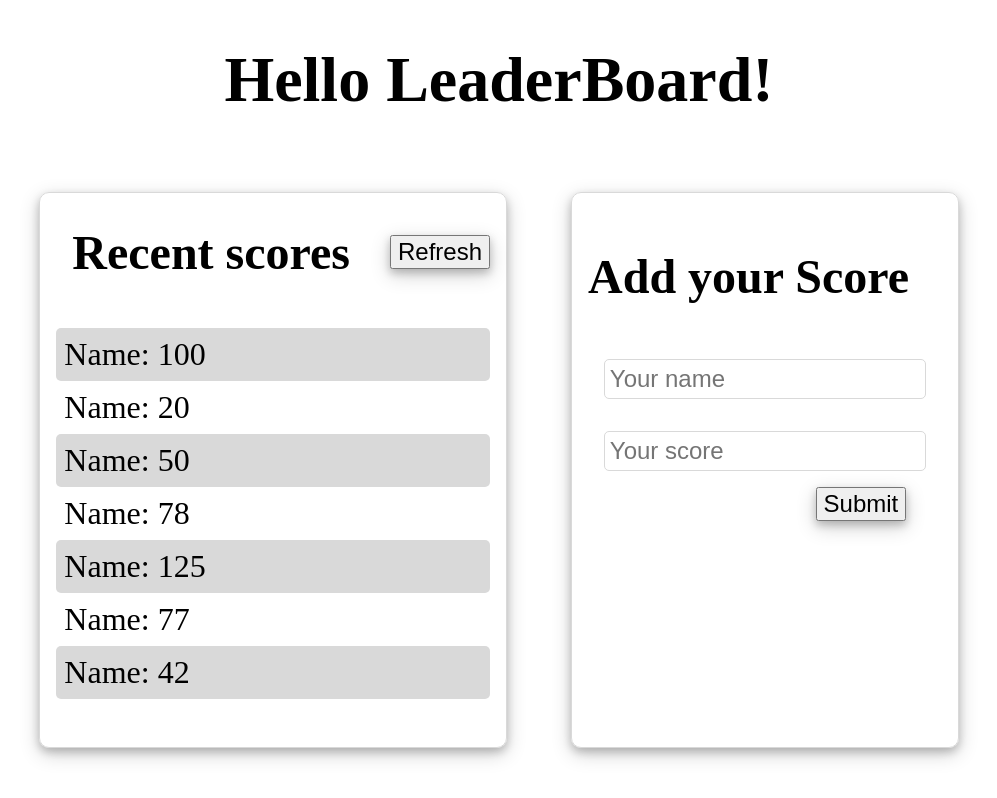
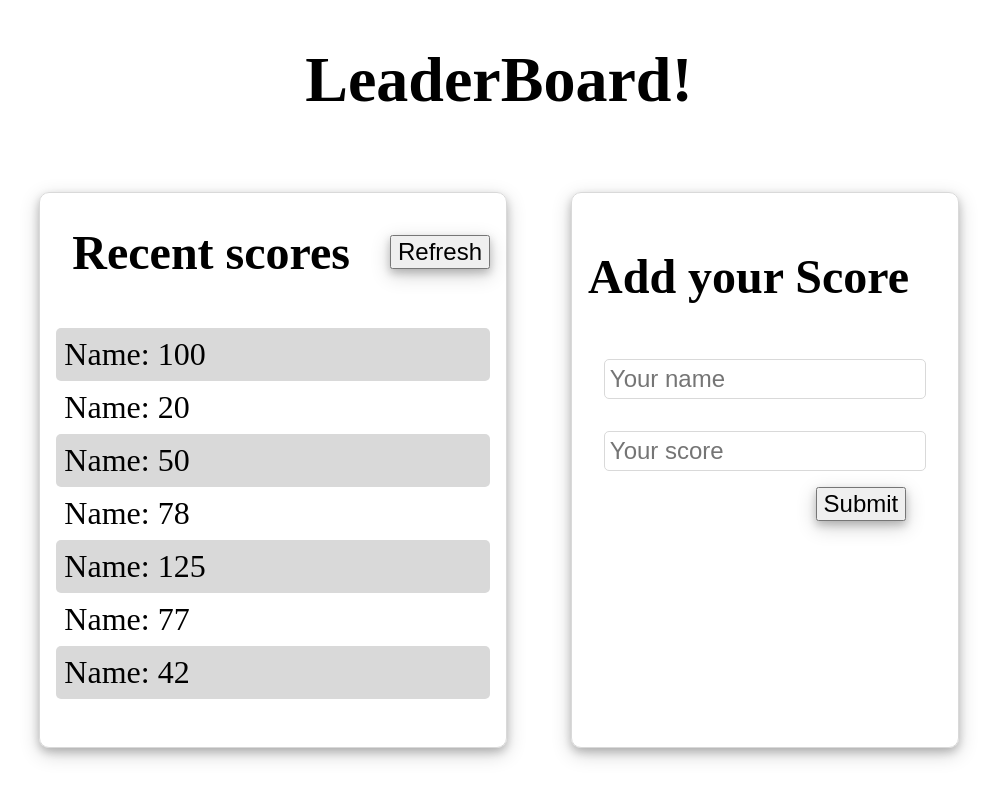
Before and after one commit to Mihndim2020/LeaderBoard-List-App, a website built with webpack: page src/index.html in a window 1280 px wide. Shown: the whole page, without its empty margins (141-1138 px from the left). Built offline with nearby package versions, Linux system fonts and the light colour scheme.

Commit message:
Correct typos

```diff
--- a/src/index.html
+++ b/src/index.html
@@ -8,7 +8,7 @@
 </head>
 <body>
   <main class="content">
-    <h1>Hello LeaderBoard!</h1>
+    <h1>LeaderBoard!</h1>
     <div class="main-container">
       <div class="recent-scores">
         <div class="title">
```
